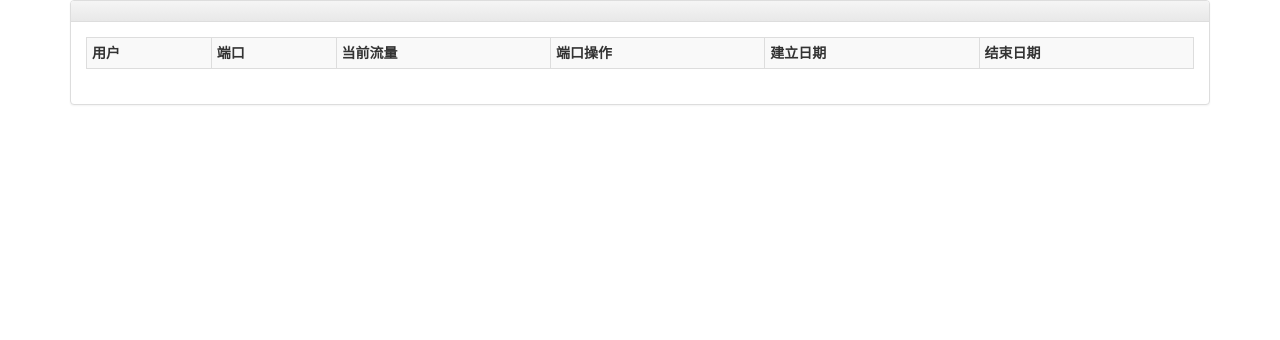
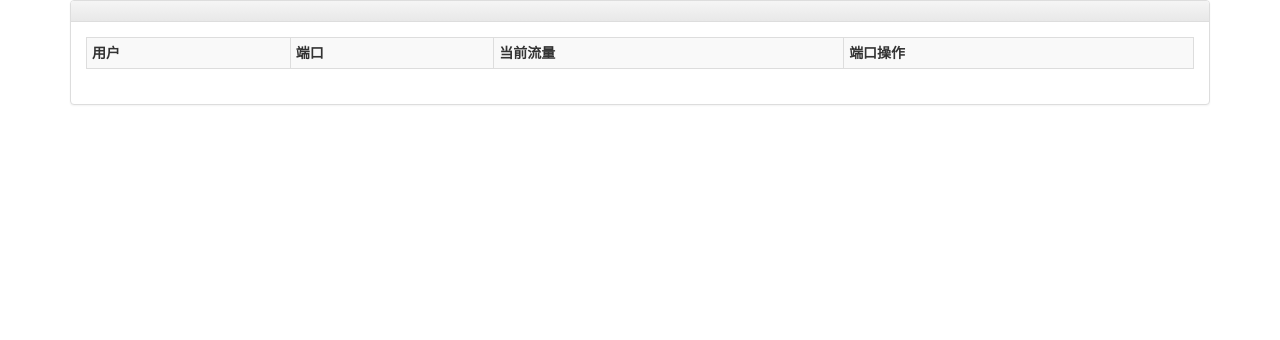
Before and after one commit to 4kercc/ss-panel-django, a Django app: template templates/panel/users.html in a window 1280 px wide. Shown: the part 105-445 px from the top of the page. Run offline with Django 3.2, Linux system fonts and the light colour scheme; the template is opened without the code that fills it, so the values that code supplies are empty; some libraries are stand-ins or nearby versions.

Commit message:
refine: users page, remove 2 <td>.

```diff
--- a/templates/panel/users.html
+++ b/templates/panel/users.html
@@ -7,8 +7,6 @@
         <th>端口</th>
         <th>当前流量</th>
         <th>端口操作</th>
-        <th>建立日期</th>
-        <th>结束日期</th>
     </tr>
     {% for user in users %}
     <tr>
@@ -38,8 +36,6 @@
             </form>
         {% endif %}
         </td>
-        <td>{{ user.setup_date }}</td>
-        <td>{{ user.end_date }}</td>
     </tr>
     {% endfor %}
 </table>
```
